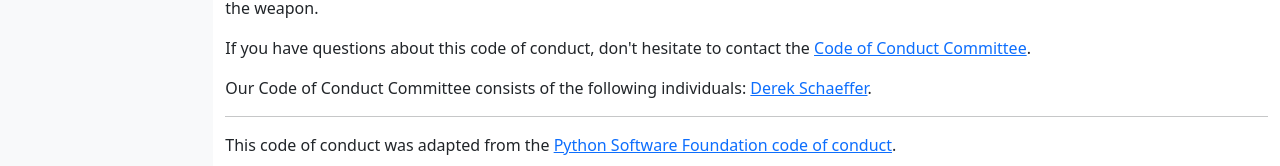
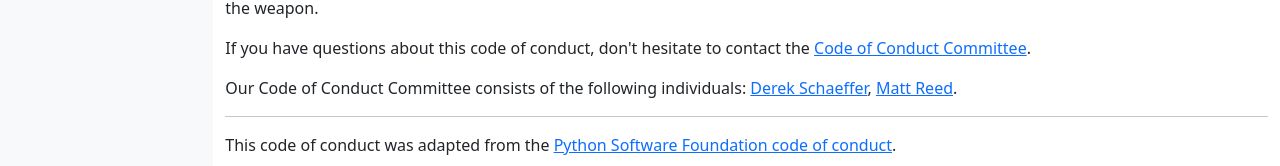
Before and after one commit to Denver-Python/rockypython.github.io, a plain HTML site: page code-of-conduct/index.html in a window 1280 px wide. Shown: the part 1617-1783 px from the top of the page. Drawn offline with nearby package versions, Linux system fonts and the light colour scheme; a script that the page names is missing.

Commit message:
added Matt Reed to code of conduct committee

```diff
--- a/code-of-conduct/index.html
+++ b/code-of-conduct/index.html
@@ -111,7 +111,8 @@
 
                         <p>If you have questions about this code of conduct, don't hesitate to contact the <a href="mailto: rockypython@googlegroups.com">Code of Conduct Committee</a>.</p>
 
-                        <p>Our Code of Conduct Committee consists of the following individuals: <a href="https://www.meetup.com/denverpython/members/95056702/" rel="nofollow noopener noreferrer">Derek Schaeffer</a>.</p>
+                        <p>Our Code of Conduct Committee consists of the following individuals: <a href="https://www.meetup.com/denverpython/members/95056702/" rel="nofollow noopener noreferrer">Derek Schaeffer</a>, <a href="https://www.meetup.com/denverpython/members/174517942/" rel="nofollow noopener noreferrer">Matt Reed</a>.</p>
+
 
                         <hr>
 
```
